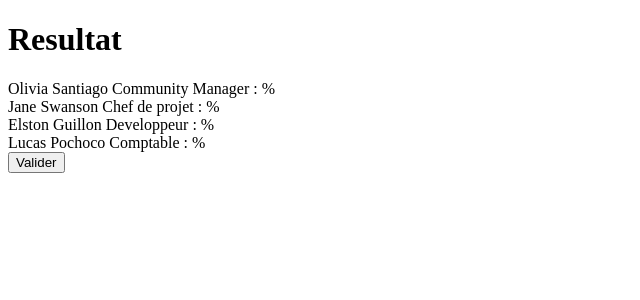
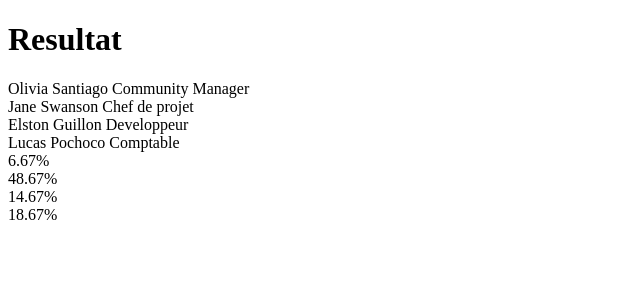
Before and after one commit to BradDev1/Angular_TP, an Angular app in the folder VoteOnline/: page / in a window 1280 px wide. Both pictures are taken after a click on the button "Valider". Shown: the top 300 px of the page, without its empty margins (0-640 px from the left). Built offline with nearby package versions, Linux system fonts and the light colour scheme.

Commit message:
projet fini

```diff
--- a/VoteOnline/src/app/core/showResult.class.ts
+++ b/VoteOnline/src/app/core/showResult.class.ts
@@ -1,5 +1,7 @@
 export class showResult {
   NomCandidat = '';
+
+  pourcentage = 0;
 
   result = [
     { name: 'Olivia Santiago Community Manager', pourcentage: 10 },
@@ -8,7 +10,6 @@ export class showResult {
     { name: 'Lucas Pochoco Comptable', pourcentage: 22 },
   ];
 
-
   constructor(nom: any = null) {
     this.NomCandidat = nom;
   }
@@ -16,7 +17,6 @@ export class showResult {
   addPourcent() {
     this.result.forEach((element) => {
       if (this.NomCandidat == element.name) {
-        console.log('add');
         element.pourcentage = element.pourcentage + 10;
       }
     });
@@ -25,18 +25,12 @@ export class showResult {
   minusPourcent() {
     this.result.forEach((element) => {
       if (this.NomCandidat != element.name) {
-        console.log('minus');
         element.pourcentage = element.pourcentage - 3.33;
-
       }
     });
   }
 
   getPourcentageVote() {
-    this.result.forEach((element) => {
-      console.log(element.pourcentage);
-
-      return element.pourcentage;
-    });
+    return this.result.map(element => element.pourcentage);
   }
 }
--- a/VoteOnline/src/app/features/resultat/resultat.component.html
+++ b/VoteOnline/src/app/features/resultat/resultat.component.html
@@ -1,6 +1,7 @@
 <h1>Resultat</h1>
-{{nom}}
 <div *ngFor="let item of candidat">
-    {{item}} : {{result}}%
+    {{item}}
 </div>
-<button>Valider</button>
+<div *ngFor="let it of result">
+  {{it}}%
+</div>
--- a/VoteOnline/src/app/features/resultat/resultat.component.ts
+++ b/VoteOnline/src/app/features/resultat/resultat.component.ts
@@ -19,12 +19,14 @@ export class ResultatComponent {
     'Lucas Pochoco Comptable',
   ];
 
-  result: number | undefined;
+  result : any;
 
   ngOnInit(): void {
     this.resultVote = new showResult(this.nom);
     this.resultVote.addPourcent();
     this.resultVote.minusPourcent();
-    this.resultVote.getPourcentageVote();
+    this.result = this.resultVote.getPourcentageVote();
+    console.log(typeof(this.result));
+
   }
 }
```
